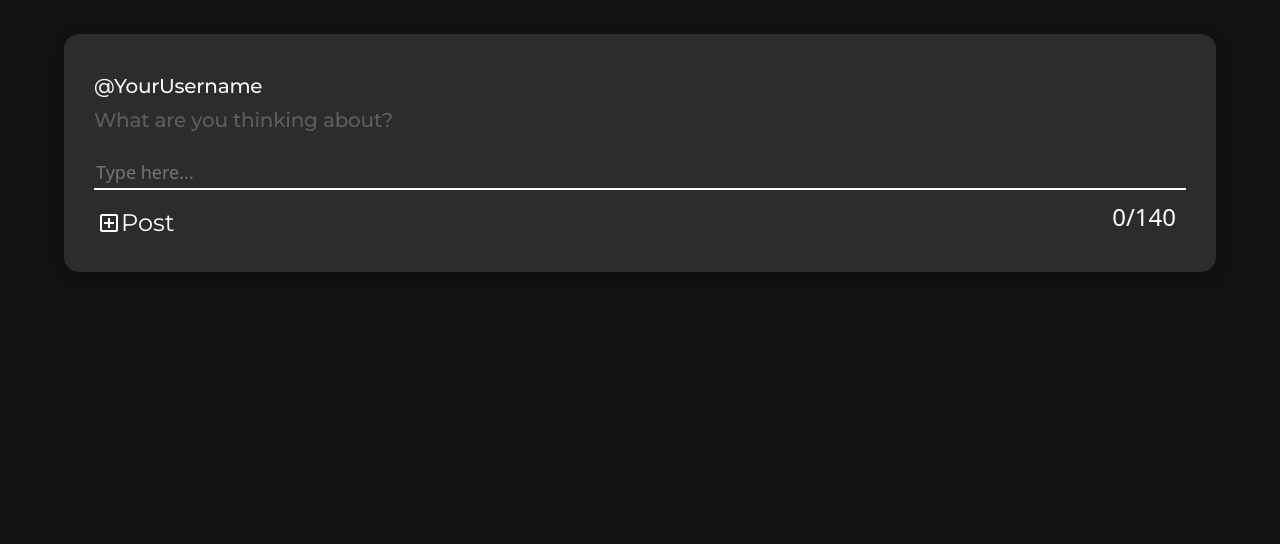
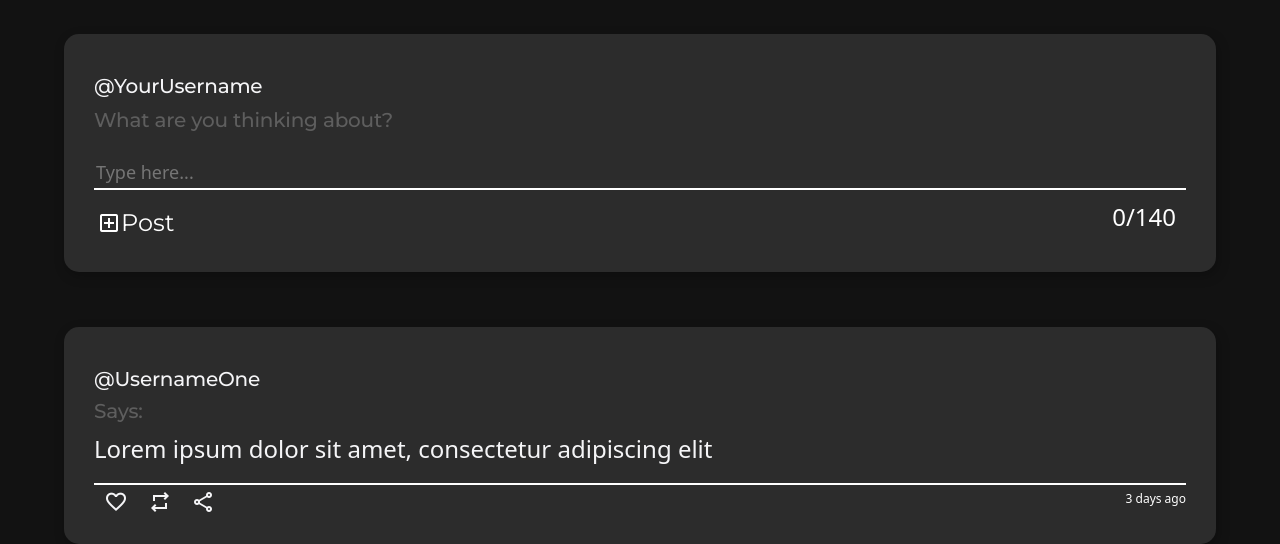
Before and after one commit to animward/tweeter, a website: page public/index.html in a window 1280 px wide. Shown: the part 365-909 px from the top of the page. Before the commit the page ends 800 px from the top, so only its background shows below. Drawn offline with nearby package versions, Linux system fonts and the light colour scheme.

Commit message:
added hover colors on icons

```diff
--- a/public/index.html
+++ b/public/index.html
@@ -22,6 +22,7 @@
     <!-- App CSS -->
     <link rel="stylesheet" href="/styles/layout.css" type="text/css" />
     <link rel="stylesheet" href="/styles/new-tweet.css" type="text/css" />
+    <link rel="stylesheet" href="/styles/tweets.css" type="text/css" />
     <!-- Animate CSS-->
     <link rel="stylesheet"href="https://cdnjs.cloudflare.com/ajax/libs/animate.css/4.1.1/animate.min.css"/>
 
@@ -81,6 +82,29 @@
       </section>
   </main>
 
+  <main class="container" id="tweetContainer">
+    <section class="tweet">
+      <h2 class="littleUsername">@UsernameOne</h2>
+      <h3>Says:</h3>
+      <div class="tweet-content">
+        <p>
+          Lorem ipsum dolor sit amet, consectetur adipiscing elit
+        </p>
+      </div>
+      <footer>
+        <div class="tweet-footer">
+          <div class="tweet-icons">
+            <span class="material-symbols-outlined">favorite</span>
+            <span class="material-symbols-outlined">repeat</span>
+            <span class="material-symbols-outlined">share</span>
+          </div>
+        </div>
+        <div class="tweet-date">
+          <span>3 days ago</span>
+      </footer>
+    </section>
+</main>
+
     <!-- Bootstrap JS -->
     <script src="https://cdn.jsdelivr.net/npm/bootstrap@5.1.3/dist/js/bootstrap.bundle.min.js" integrity="sha384-ka7Sk0Gln4gmtz2MlQnikT1wXgYsOg+OMhuP+IlRH9sENBO0LRn5q+8nbTov4+1p" crossorigin="anonymous"></script>
   </body>
--- /dev/null
+++ b/public/styles/tweets.css
@@ -0,0 +1,33 @@
+.tweet-content{
+    border-bottom: 2px solid #fff;
+    margin-bottom: 5px;
+}
+
+.tweet footer {
+    display: flex;
+    justify-content: space-between;
+}
+
+.tweet-icons {
+    float: right;
+    display: flex;
+    gap: 10px;
+}
+
+.tweet-icons span {
+    margin-left: 10px;
+    cursor: pointer;
+}
+
+.tweet-icons span:hover {
+    color: #418ce1;
+}
+
+.container:hover {
+    box-shadow: 0 4px 8px rgba(255, 255, 255, 0.696);
+}
+
+.tweet-date {
+    font-size: 12px;
+    color: #fff;
+}
```
